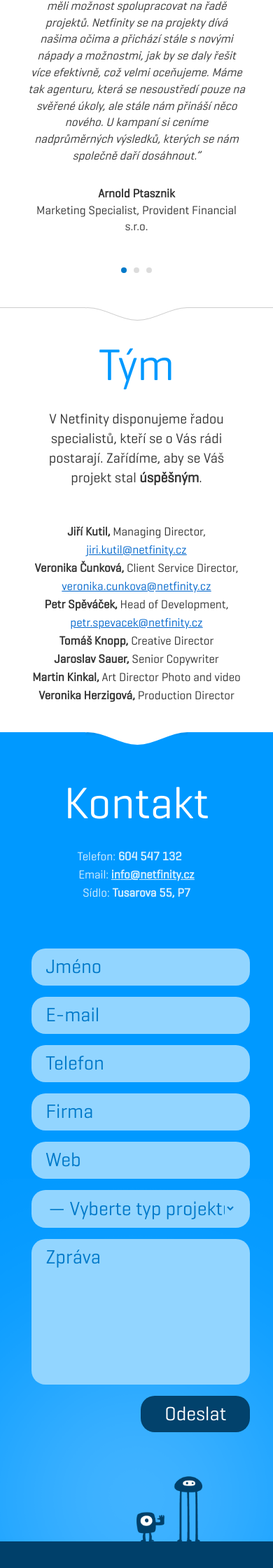
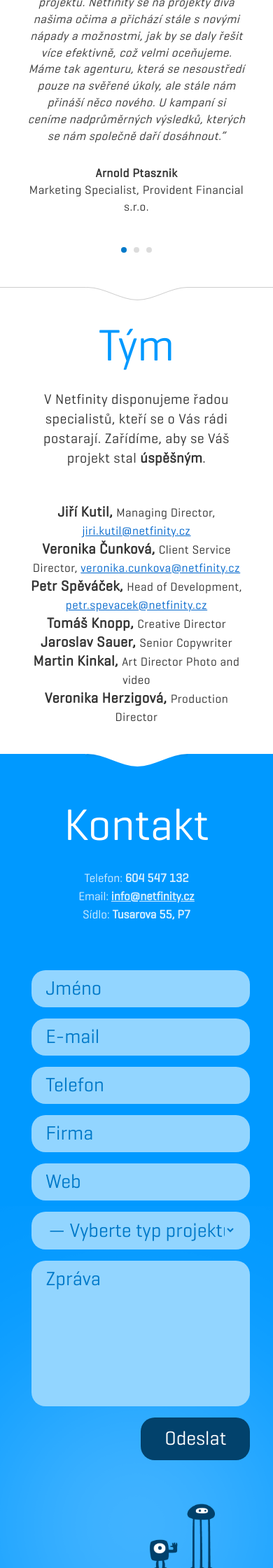
Before and after one commit to asokani/netfinity.cz, a PHP site: page / in a window 390 px wide. Shown: the part 3360-5600 px from the top of the page at 70% size. Run offline with PHP 8.4, Linux system fonts and the light colour scheme; some libraries are stand-ins or nearby versions.

Commit message:
real data and information

```diff
--- a/css/main.css
+++ b/css/main.css
@@ -158,6 +158,10 @@
     text-transform: uppercase;
     padding: 0 22px;
     white-space: nowrap;
+	font-size: 24px;
+}
+header li a:hover {
+    color: #003366;
 }
 header .logo {
     padding: 100px 0 50px;
@@ -185,13 +189,13 @@
 .contact .monster img,
 header .monster img {
     width: 100%;
-    max-width: 318px;
+    max-width: 380px;
     display: block;
-    margin-left: -10%;
+    margin-left: -30%;
 }
 .contact .monster img {
     max-width: 256px;
-    margin-left: 50%;
+    margin-left: 70%;
 }
 .results p,
 .team p,
@@ -202,9 +206,10 @@
     max-width: 800px;
     text-align: center;
     margin: 0 auto;
+	letter-spacing: 0.5px;
 }
 .welcome p {
-    color: #003366;
+    color: #84ceff;
 }
 .results p,
 .team p,
@@ -216,7 +221,7 @@
 }
 .welcome {
     padding: 110px 0 100px;
-    background: #daf0ff;
+    background: #00406a;
 }
 .solutions {
     padding: 0px 0px 0;
@@ -371,6 +376,11 @@
     padding: 100px 70px;
     font-size: 18px;
 }
+footer p {
+	max-width: 800px;
+	margin: 0 auto;
+	text-align: center;
+}
 .navigation {
     margin:0 auto;
     height: 18px;
@@ -420,11 +430,11 @@
 }
 .team ul p {
     line-height: 46px;
-    font-size: 26px;
+    font-size: 22px;
     padding: 40px 0 20px;
 
 }
-.team ul p strong ,
+.team ul p strong,
 .team ul p span,
 .team ul p a {
     display: block;
@@ -434,6 +444,10 @@
     text-overflow: ellipsis;
     text-align: center;
     overflow: hidden;
+}
+.team ul p strong {
+    font-size: 120%;
+
 }
 .contact {
     background: url("../img/wave-5.png") left bottom no-repeat,
@@ -446,7 +460,8 @@
     color: #daf0ff;
     line-height: 60px;
     padding: 70px 0 120px;
-    margin: 0;
+    margin: 0 auto;
+	max-width: 600px;
 }
 .contact p .phone {
     padding-right: 20px;
@@ -497,7 +512,7 @@
 .contact form .submit input {
     color: white;
     padding: 10px;
-    height: 52px;
+    height: 61px;
 
 }
 .contact form textarea {
@@ -662,7 +677,12 @@
         padding: 20px 0;
     }
     header .menu {
-        padding: 20px 0;
+        padding: 10px 0;
+    }
+    header li a:visited,
+    header li a {
+	font-size: 14px;
+    padding: 0 5px;
     }
     .solutions p {
         padding: 20px 0;
@@ -687,6 +707,9 @@
     .team ul p {
         font-size: 17px;
         line-height: 26px;
+    }
+    .contact p .phone {
+    padding-right: 0px;
     }
     footer {
         font-size: 13px;
```
Also changed, not shown: img/monsters-1.png, img/monsters-2.png, img/references/atelier-dako-thumbnail.png (added), img/references/bee-control-thumbnail.png (added), img/references/esselte-store-thumbnail.png (added), img/references/exegolf-thumbnail.png (added), img/references/hyposervis-thumbnail.png (added), img/references/hypoteka-bez-rizika-thumbnail.png (added), img/references/jak-tridit-thumbnail.png (added), img/references/kralovstvi-hodin-thumbnail.png (added), img/references/namaluj-original-thumbnail.png (added), img/wave-1.png, img/wave-2.png.
